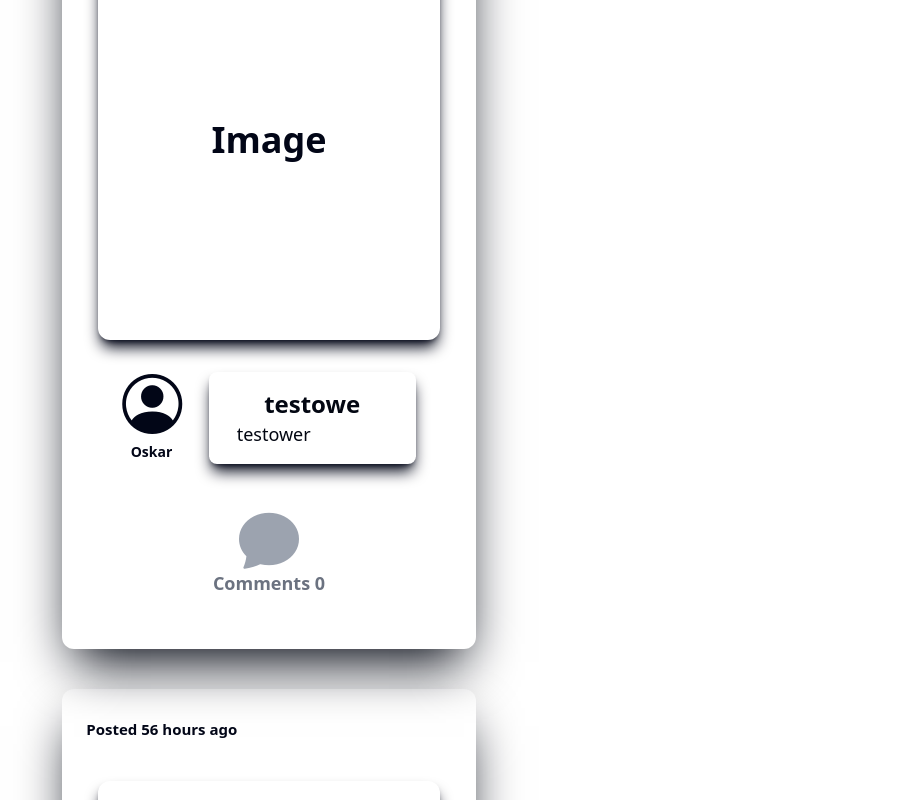
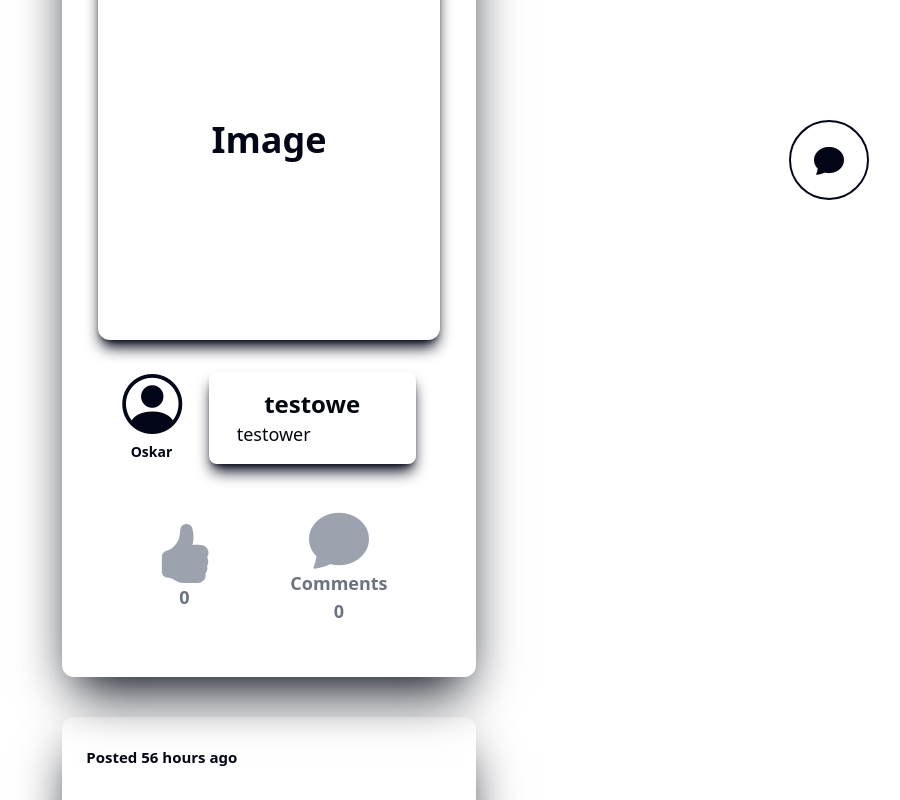
Before and after one commit to OskarProgrammer/Social-Media, a React (Vite) app: page / in a window 1280 px wide. Shown: the part 560-1360 px from the top of the page, without its empty margins (371-1271 px from the left). Built offline with nearby package versions, Linux system fonts and the light colour scheme; data requests are answered from the project's data file.

Commit message:
Reorganizing code with react query

```diff
--- a/data/db.json
+++ b/data/db.json
@@ -1,16 +1,14 @@
 {
   "currentUser": {
-    "id": "",
-    "isLogged": false
+    "id": "832e8cb4-7b16-4184-b859-be7169a5b5c8",
+    "isLogged": true
   },
   "users": [
     {
       "id": "fa9e4a49-72e0-453f-bf60-9e9ae9cf4529",
       "login": "Oskar",
       "password": "root",
-      "followers": [
-        "832e8cb4-7b16-4184-b859-be7169a5b5c8"
-      ],
+      "followers": [],
       "following": [],
       "messages": [],
       "readMessages": [],
@@ -21,9 +19,7 @@
       "login": "Robert",
       "password": "123",
       "followers": [],
-      "following": [
-        "fa9e4a49-72e0-453f-bf60-9e9ae9cf4529"
-      ],
+      "following": [],
       "messages": [],
       "readMessages": [
         "e2e49ffe-a864-4035-9755-fec7ee71ee62"
@@ -49,6 +45,15 @@
       "likes": [],
       "ownerID": "fa9e4a49-72e0-453f-bf60-9e9ae9cf4529",
       "createdAt": "2024-09-20T21:39:52.109Z"
+    },
+    {
+      "id": "e7e3445f-d6c1-4435-ae24-d7e793ea69bf",
+      "title": "te",
+      "desc": "te",
+      "img": "te",
+      "likes": [],
+      "ownerID": "832e8cb4-7b16-4184-b859-be7169a5b5c8",
+      "createdAt": "2024-09-21T15:55:15.869Z"
     }
   ],
   "comments": [
@@ -74,6 +79,13 @@
       "message": "New post from ",
       "postID": "e12cbc22-ce3e-4835-94e3-83b8eb2256a7",
       "createdAt": "2024-09-20T21:39:52.109Z"
+    },
+    {
+      "id": "cd80247c-5fee-44f8-90cd-30056a18f452",
+      "ownerID": "832e8cb4-7b16-4184-b859-be7169a5b5c8",
+      "message": "New post from ",
+      "postID": "e7e3445f-d6c1-4435-ae24-d7e793ea69bf",
+      "createdAt": "2024-09-21T15:55:15.869Z"
     }
   ]
 }
--- a/src/App.jsx
+++ b/src/App.jsx
@@ -18,7 +18,6 @@
 import { userInfoLoader, UserInfoPage } from './pages/UserInfoPage'
 import { createPostAction, NewPostPage } from './pages/NewPostPage'
 import { PostDetailsPage } from './pages/PostDetailsPage'
-import { UserPostsPage } from './pages/UserPostsPage'
 import { ErrorPage } from './pages/ErrorPage'
 import { UserDetailsPage } from './pages/UserDetailsPage'
 import { MessagesPage } from './pages/MessagesPage'
@@ -41,9 +40,6 @@
 
     {/* user details page */}
     <Route path="user/:userID" element={<UserDetailsPage/>} />
-
-    {/* posts of user page */}
-    <Route path="posts/:userID" element={<UserPostsPage/>}/>
 
     {/* account page */}
     <Route path="account/" element={<AccountLayout/>} loader={accountLoader}>
--- a/src/components/ButtonsRowProfile.jsx
+++ b/src/components/ButtonsRowProfile.jsx
@@ -4,12 +4,25 @@
 
 // importing contexts
 import { CurrentUserContext, UserContext } from "../pages/UserDetailsPage"
+
+// importing api
 import axios from "axios"
+import { useMutation, useQueryClient } from "react-query"
+
+
 
 export const ButtonsRowProfile = () => {
 
     const userInfo = useContext(UserContext)
     const currentUserInfo = useContext(CurrentUserContext)
+    const queryClient = useQueryClient()
+
+    const followMutation = useMutation({
+        mutationFn : async () => await axios.put(`http://localhost:3000/users/${userInfo.id}`, userInfo),
+        onSuccess : () => {
+            queryClient.invalidateQueries({queryKey : ["authorInfo", userInfo.id]})
+        }
+    })
 
     const toggleFollow = async () => {
 
@@ -21,9 +34,7 @@
             currentUserInfo.following.push(userInfo?.id)
         }
 
-        try {
-            await axios.put(`http://localhost:3000/users/${userInfo?.id}`, userInfo)
-        } catch { throw new Error ("Something went wrong during making follow to profile")}
+        followMutation.mutate()
 
         try {
             await axios.put(`http://localhost:3000/users/${currentUserInfo?.id}`, currentUserInfo)
--- a/src/pages/UserDetailsPage.jsx
+++ b/src/pages/UserDetailsPage.jsx
@@ -1,11 +1,10 @@
 
 // importing functions and components from react library
-import { useQuery } from "react-query"
 import { useParams } from "react-router-dom"
 import { createContext } from "react"
 
 // importing api functions
-import { getCurrentUserInfo, getPostsOfUser, getUserById } from "../api_functions/functions"
+import { useAuthor, useCurrentUser, usePosts } from "../custom_hooks/custom"
 
 // importing componnets
 import { ProfileTitle } from "../components/ProfileTitle"
@@ -22,28 +21,14 @@
 
 export const UserDetailsPage = ( ) => {
 
-    // getting user ID
     const {userID} = useParams()
 
-    // fetching data
-    let {data : userInfo, refetch : refreshUserInfo} = useQuery({
-        queryFn : () => getUserById(userID),
-        queryKey : [ "userInfo" ],
-        enabled : userID != undefined,
-        refetchInterval : 100
-    })
+    const {data : userInfo } = useAuthor({ ownerID : userID })
 
-    const {data : currentUserInfo, refetch : refreshCurrentUserInfo} = useQuery({
-        queryFn : () => getCurrentUserInfo(),
-        queryKey : [ "currentUserInfo" ],
-        refetchInterval : 500
-    })
+    const { data : currentUserInfo } = useCurrentUser()
 
-    let {data : userPosts, refetch : refreshUserPosts} = useQuery({
-        queryFn : () => getPostsOfUser(userID),
-        queryKey : [ "posts" ],
-        refetchInterval : 500
-    })
+    const { data : userPosts } = usePosts({ userID : userID })
+
 
     return (
         <div className="flex flex-col gap-4 text-gray-950 lg:sm:w-6/12 w-full text-center p-3">
--- a/src/pages/UserInfoPage.jsx
+++ b/src/pages/UserInfoPage.jsx
@@ -1,7 +1,4 @@
 
-// importing functions and components from react library
-import { useLoaderData } from "react-router-dom"
-import { useState } from "react"
 
 // importing api functions
 import { getCurrentUserInfo } from "../api_functions/functions"
@@ -9,15 +6,13 @@
 // importing components
 import { PageTitle } from "../components/PageTitle"
 
+// custom hooks
+import { useCurrentUser } from "../custom_hooks/custom"
+
 
 export const UserInfoPage = () => {
 
-    // getting currentUser
-    const currentUserLoader = useLoaderData()
-
-    // creating useState variables
-    let [currentUser, setCurrentUser] = useState(currentUserLoader)
-
+    const { data : currentUser } = useCurrentUser()
 
     return (
         <div className="userTab">
--- a/src/pages/UserPostsPage.jsx
+++ /dev/null
@@ -1,56 +0,0 @@
-
-// importing functions and components from react library
-import { useEffect, useState } from "react"
-import { useParams } from "react-router-dom"
-
-// importing api functions
-import axios from "axios"
-import { getPostsOfUser } from "../api_functions/functions"
-
-// importing components
-import { PostDetailsTab } from "../components/PostDetailsTab"
-import { PageTitle } from "../components/PageTitle"
-
-
-
-const usePosts = (userID) => {
-    let [posts, setPosts] = useState()
-    let [userInfo, setUserInfo] = useState()
-
-    useEffect(()=>{
-        const getData = async () => {
-            posts = await getPostsOfUser(userID)
-            setPosts(posts)
-
-            userInfo = await axios.get(`http://localhost:3000/users/${userID}`).then((res) => { return res.data})
-            setUserInfo(userInfo)
-        }
-
-        return () => {
-            getData()
-        }
-    },[])
-
-    return [posts, userInfo]
-}
-
-export const UserPostsPage = ( ) => {
-
-    // getting userID
-    const { userID } = useParams()
-    const [posts, userInfo] = usePosts( userID )
-
-    return (
-        <div className="flex flex-col gap-12 w-full justify-center">
-
-            <PageTitle title={`Posts of user ${userInfo?.login}`}/>
-
-            {posts == undefined
-                    ? <p>Loading...</p>
-                    : posts.map((post)=> (
-                                    <PostDetailsTab postID={post.id}/>
-
-            ))}
-        </div>
-    )
-}
```
